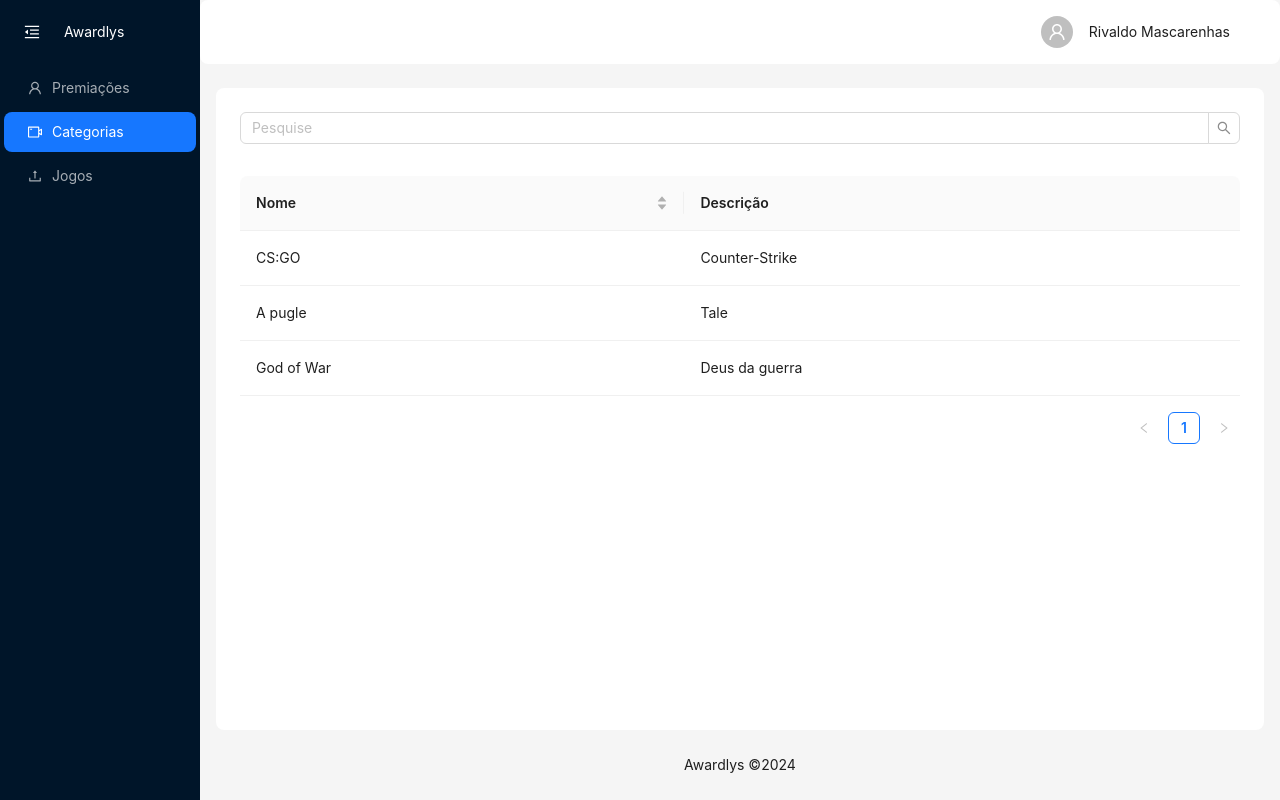
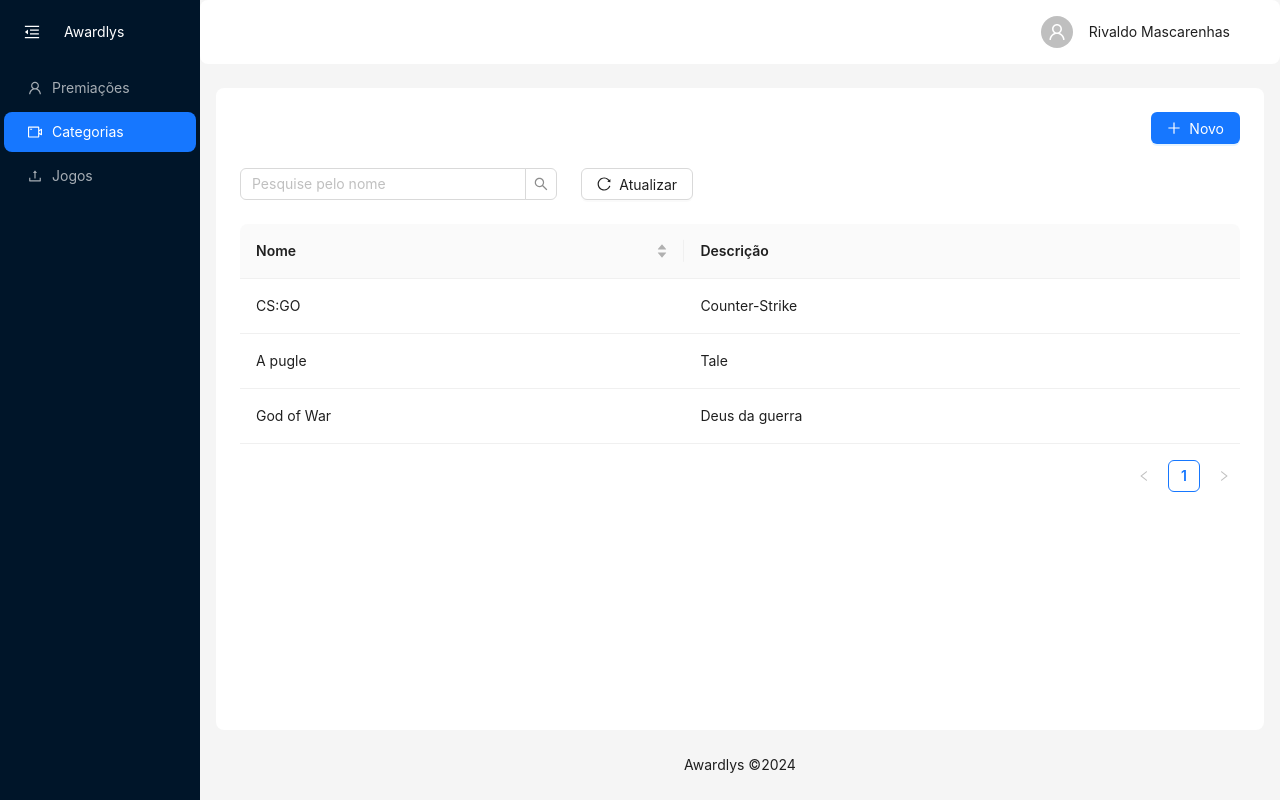
Before and after one commit to awardlys/awardlys-app-vitejs, a React (Vite) app: page /admin/categories in a window 1280 px wide. Built offline with nearby package versions, Linux system fonts and the light colour scheme.

Commit message:
feat(categories): create form modal and hooks categories page

```diff
--- /dev/null
+++ b/src/pages/categories/components/form.tsx
@@ -0,0 +1,34 @@
+import { Button, Form, Input, Modal, Space } from "antd";
+import { Dispatch, SetStateAction } from "react";
+import { useFormCategory } from "../hooks";
+
+interface FormModalProps {
+  isModalOpen: boolean;
+  setIsModalOpen: Dispatch<SetStateAction<boolean>>;
+}
+
+export function FormModal({ isModalOpen, setIsModalOpen }: Readonly<FormModalProps>) {
+  const { form, handleCancel, handleOk, submittable } = useFormCategory({ setIsModalOpen })
+
+  return (
+    <Modal destroyOnClose title="Nova Categoria" footer={false} open={isModalOpen} onOk={handleOk} onCancel={handleCancel}>
+      <Form form={form} name="validateOnly" layout="vertical" autoComplete="off">
+        <Form.Item hasFeedback name="title" label="Nome" rules={[{ required: true, message: "Por favor digite um titulo" }]}>
+          <Input />
+        </Form.Item>
+        <Form.Item hasFeedback name="description" label="Descrição" rules={[{ required: true, message: 'Por favor digite uma breve descrição' }]}>
+          <Input.TextArea />
+        </Form.Item>
+        <Form.Item>
+          <Space>
+            <Button type="primary" htmlType="submit" disabled={!submittable}>
+              Submit
+            </Button>
+            <Button htmlType="reset">Reset</Button>
+          </Space>
+        </Form.Item>
+      </Form>
+    </Modal>
+
+  )
+}
--- /dev/null
+++ b/src/pages/categories/hooks/index.ts
@@ -0,0 +1,2 @@
+export * from "./useCategory";
+export * from "./useFormCategory";
--- /dev/null
+++ b/src/pages/categories/hooks/useCategory.ts
@@ -0,0 +1,15 @@
+import { useState } from "react";
+import { awards } from "../../../data";
+import { SearchProps } from "antd/es/input";
+
+export function useCategory() {
+  const [search, setSearch] = useState(awards);
+  const [isModalOpen, setIsModalOpen] = useState(false);
+  const onSearch: SearchProps["onSearch"] = (value) => {
+    const search = awards.filter((item) =>
+      item.title.toLocaleLowerCase().includes(value.toLocaleLowerCase())
+    );
+    setSearch(search);
+  };
+  return { search, setSearch, onSearch, isModalOpen, setIsModalOpen };
+}
--- /dev/null
+++ b/src/pages/categories/hooks/useFormCategory.ts
@@ -0,0 +1,33 @@
+import { Form } from "antd";
+import { Dispatch, SetStateAction, useEffect, useState } from "react";
+
+interface FormModalProps {
+  setIsModalOpen: Dispatch<SetStateAction<boolean>>;
+}
+
+export function useFormCategory({ setIsModalOpen }: FormModalProps) {
+  const [form] = Form.useForm();
+  const [submittable, setSubmittable] = useState(false);
+  const values = Form.useWatch([], form);
+
+  useEffect(() => {
+    form.validateFields({ validateOnly: true }).then(
+      () => {
+        setSubmittable(true);
+      },
+      () => {
+        setSubmittable(false);
+      }
+    );
+    // eslint-disable-next-line react-hooks/exhaustive-deps
+  }, [values]);
+
+  const handleOk = () => {
+    setIsModalOpen(false);
+  };
+  const handleCancel = () => {
+    setIsModalOpen(false);
+  };
+
+  return { form, submittable, handleOk, handleCancel };
+}
--- a/src/pages/categories/index.tsx
+++ b/src/pages/categories/index.tsx
@@ -1,23 +1,37 @@
-import { Input, Table } from "antd";
-import { SearchProps } from "antd/es/input";
-import { useState } from "react";
-import { awards } from "../../data";
+import { Button, Col, Input, Row, Table, Tooltip } from "antd";
+import { PlusOutlined, ReloadOutlined } from "@ant-design/icons";
+
+import { FormModal } from "./components/form";
 import "./style.css";
+import { useCategory } from "./hooks";
 
-const {Search} = Input;
+const { Search } = Input;
 
 export function Categories() {
-  const [search, setSearch] = useState(awards);
-  const onSearch: SearchProps["onSearch"] = (value) => {
-    const search = awards.filter((item) =>
-      item.title.toLocaleLowerCase().includes(value.toLocaleLowerCase())
-    );
-    setSearch(search);
-  };
-
+  const { isModalOpen, onSearch, search, setIsModalOpen } = useCategory()
   return (
-    <div className="container-categories">
-      <Search placeholder="Pesquise" onSearch={onSearch} />
+    <main className="container-categories">
+      <Row gutter={[24, 24]} justify={"end"}>
+        <Col>
+          <Button type="primary" className="button-new-category" onClick={() => setIsModalOpen(true)} icon={<PlusOutlined />}>
+            Novo
+          </Button>
+        </Col>
+      </Row>
+      <Row gutter={[24, 24]}>
+        <Col sm={24} md={16} lg={12} xl={8}>
+          <Search placeholder="Pesquise pelo nome" onSearch={onSearch} />
+        </Col>
+        <Col >
+          <Tooltip>
+            <Button icon={<ReloadOutlined />}>
+              Atualizar
+            </Button>
+          </Tooltip>
+        </Col>
+      </Row>
+      <Row gutter={[24, 24]}>
+        <Col span={24}>
           <Table
             dataSource={search}
             columns={[
@@ -32,6 +46,9 @@ export function Categories() {
               },
             ]}
           />
-    </div>
+        </Col>
+      </Row>
+      <FormModal isModalOpen={isModalOpen} setIsModalOpen={setIsModalOpen} />
+    </main>
   );
 }
--- a/src/pages/categories/style.css
+++ b/src/pages/categories/style.css
@@ -1,5 +1,11 @@
 .container-categories {
   display: flex;
   flex-direction: column;
-  gap: 2rem;
+  gap: 24px;
 }
+.button-new-category{
+  margin-left: auto;
+}
+.search{
+  width: 30%;
+}
```
Lines whose indentation alone changed are shown as unchanged.
